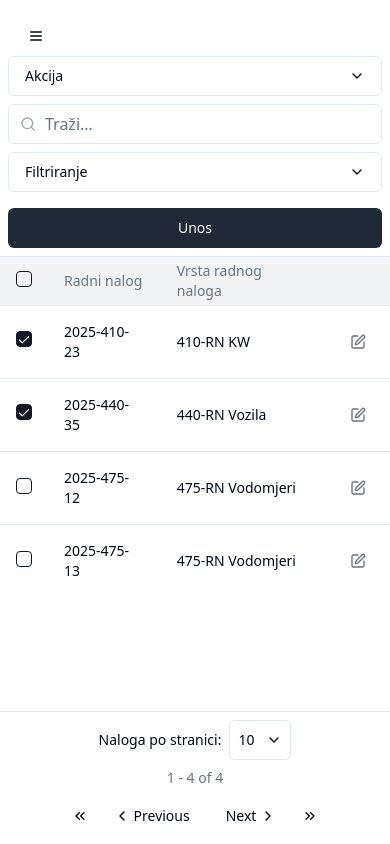
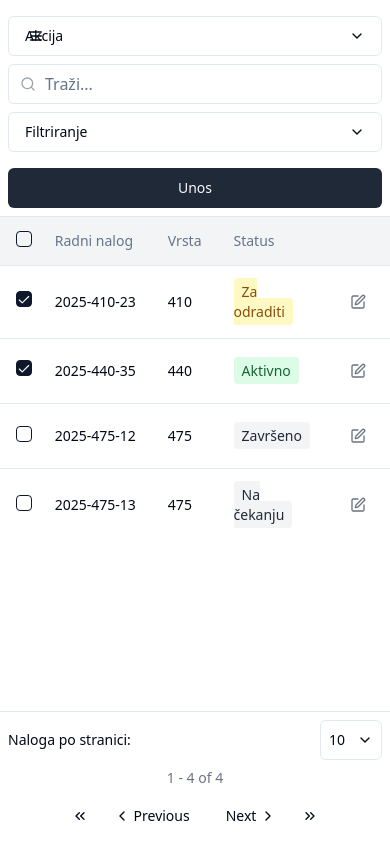
Before and after one commit to tomislav986/hrvatski-tekst-generator, a React (Vite) app: page /work-orders in a window 390 px wide. Built offline with nearby package versions, Linux system fonts and the light colour scheme.

Commit message:
Fix: Improve WorkOrders page responsiveness
Adjust WorkOrders page layout for better mobile display.

```diff
--- a/src/pages/WorkOrders.tsx
+++ b/src/pages/WorkOrders.tsx
@@ -1,3 +1,4 @@
+
 import React, { useState } from "react";
 import { Button } from "@/components/ui/button";
 import { useNavigate } from "react-router-dom";
@@ -130,10 +131,11 @@ const WorkOrders = () => {
   };
 
   return (
-    <div className="min-h-screen flex flex-col bg-white">
-      <div className={`flex ${isMobile ? 'flex-col pt-14' : 'flex-row'} justify-between p-2 sm:p-4 gap-2 border-b`}>
-        <div className={`flex ${isSmallMobile ? 'flex-col' : 'flex-row'} gap-2`}>
-          <div className="relative">
+    <div className="min-h-screen flex flex-col bg-white w-full">
+      {/* Header section with filters and actions */}
+      <div className={`flex ${isMobile ? 'flex-col pt-4' : 'flex-row'} justify-between p-2 sm:p-4 gap-2 border-b`}>
+        <div className={`flex ${isSmallMobile ? 'flex-col w-full' : 'flex-row'} gap-2 w-full sm:w-auto`}>
+          <div className="relative w-full sm:w-auto">
             <DropdownMenu>
               <DropdownMenuTrigger asChild>
                 <Button variant="outline" className="w-full sm:w-32 flex justify-between">
@@ -156,7 +158,7 @@ const WorkOrders = () => {
             <Search className="absolute left-3 top-3 h-4 w-4 text-gray-400" />
             <Input
               placeholder="Traži..."
-              className="pl-9 w-full sm:w-64"
+              className="pl-9 w-full"
               value={searchQuery}
               onChange={(e) => setSearchQuery(e.target.value)}
             />
@@ -196,15 +198,16 @@ const WorkOrders = () => {
 
         <Button
           variant="default"
-          className="mt-2 sm:mt-0 bg-gray-800 hover:bg-gray-700"
+          className="mt-2 sm:mt-0 bg-gray-800 hover:bg-gray-700 w-full sm:w-auto"
           onClick={() => setIsModalOpen(true)}
         >
           Unos
         </Button>
       </div>
 
+      {/* Table section */}
       <div className="overflow-auto flex-grow">
-        <div className={isMobile ? "min-w-fit" : "min-w-[800px]"}>
+        <div className="w-full">
           <Table>
             <TableHeader className="bg-gray-100">
               <TableRow>
@@ -216,7 +219,7 @@ const WorkOrders = () => {
                   />
                 </TableHead>
                 <TableHead>Radni nalog</TableHead>
-                <TableHead>Vrsta radnog naloga</TableHead>
+                <TableHead>Vrsta</TableHead>
                 {!isMobile && (
                   <>
                     <TableHead>Korisnik i adresa</TableHead>
@@ -225,6 +228,9 @@ const WorkOrders = () => {
                     <TableHead>Due date</TableHead>
                     <TableHead>Status</TableHead>
                   </>
+                )}
+                {isMobile && (
+                  <TableHead>Status</TableHead>
                 )}
                 <TableHead className="w-12"></TableHead>
               </TableRow>
@@ -240,8 +246,8 @@ const WorkOrders = () => {
                       }
                     />
                   </TableCell>
-                  <TableCell>{order.nalog}</TableCell>
-                  <TableCell>{order.vrsta}</TableCell>
+                  <TableCell className="whitespace-nowrap">{order.nalog}</TableCell>
+                  <TableCell className="whitespace-nowrap">{order.vrsta.split('-')[0]}</TableCell>
                   {!isMobile && (
                     <>
                       <TableCell>{order.korisnik}</TableCell>
@@ -260,6 +266,19 @@ const WorkOrders = () => {
                         </span>
                       </TableCell>
                     </>
+                  )}
+                  {isMobile && (
+                    <TableCell>
+                      <span
+                        className={`px-2 py-1 rounded text-sm ${
+                          order.status === "Za odraditi" ? "bg-yellow-100 text-yellow-800" :
+                          order.status === "Aktivno" ? "bg-green-100 text-green-800" :
+                          "bg-gray-100 text-gray-800"
+                        }`}
+                      >
+                        {order.status}
+                      </span>
+                    </TableCell>
                   )}
                   <TableCell>
                     <div className="flex space-x-1">
@@ -280,9 +299,10 @@ const WorkOrders = () => {
         </div>
       </div>
 
+      {/* Pagination section */}
       <div className="border-t p-2 sm:p-4 flex flex-col sm:flex-row justify-between items-center">
-        <div className="mb-2 sm:mb-0 text-sm">
-          Naloga po stranici:
+        <div className="mb-2 sm:mb-0 text-sm w-full sm:w-auto flex justify-between sm:justify-start items-center">
+          <span>Naloga po stranici:</span>
           <Button variant="outline" className="ml-2 px-2">
             10 <ChevronDown className="h-4 w-4 ml-1" />
           </Button>
@@ -292,7 +312,7 @@ const WorkOrders = () => {
           1 - {workOrders.length} of {workOrders.length}
         </div>
 
-        <Pagination>
+        <Pagination className="w-full sm:w-auto flex justify-center">
           <PaginationContent>
             <PaginationItem>
               <PaginationLink>
```
